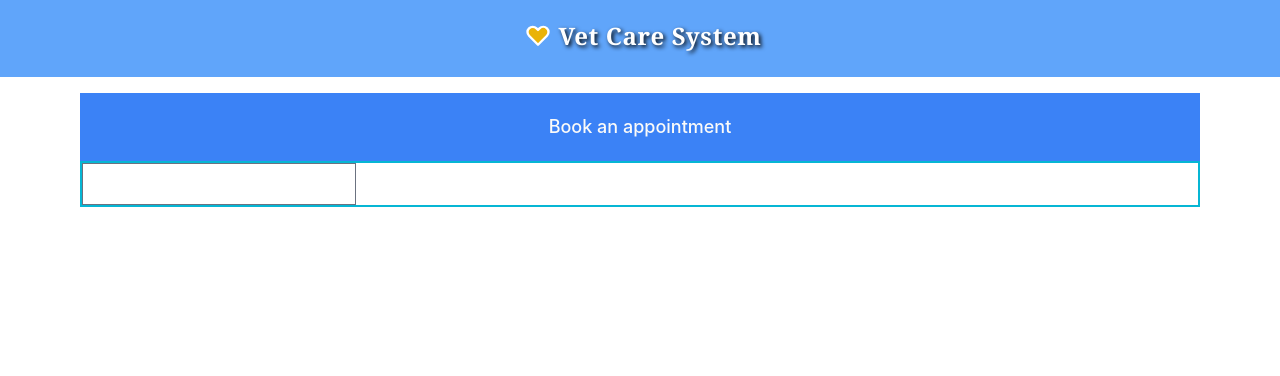
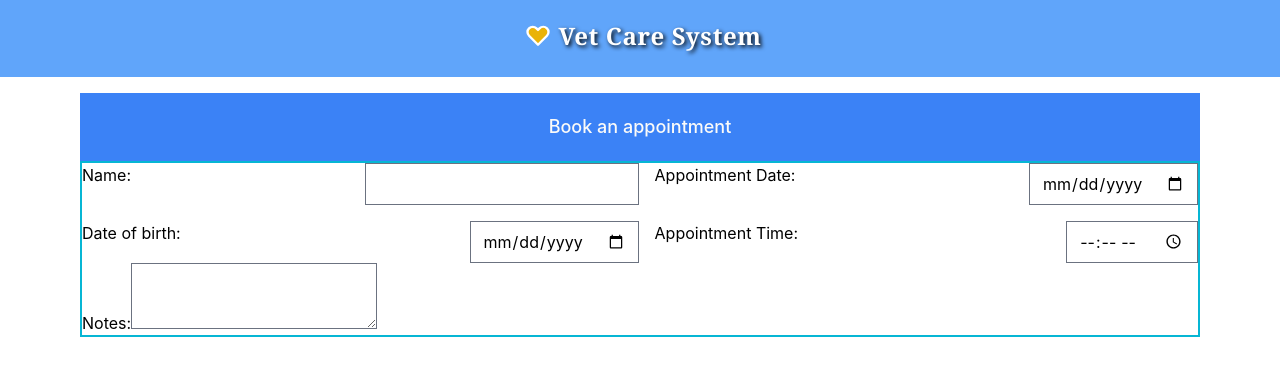
Before and after one commit to BillalAsif/vetbooking, a React (Create React App) app: page / in a window 1280 px wide. Shown: the top 376 px of the page. Built offline with nearby package versions, Linux system fonts and the light colour scheme.

Commit message:
forms added

```diff
--- a/src/Booking.js
+++ b/src/Booking.js
@@ -9,17 +9,18 @@ const Book = () => {
                     <h1 className="text-center py-5 text-stone-50 font-medium text-lg">Book an appointment</h1>
                 </div>
                 <div className="border-cyan-500 border-2">
-                    <div className="grid-rows-3">
-                        <div>
-                            <input type="text" />
-                        </div>
-                        <div>
 
-                        </div>
-                        <div>
+                    <div className="grid grid-rows-2 grid-flow-col gap-4">
+                        <div><p className="inline-block">Name: </p><input className="float-right" type="text" /></div>
+                        <div><p className="inline-block">Date of birth: </p><input className="float-right" type="date" /></div>
+                        <div><p className="inline-block">Appointment Date: </p><input className="float-right" type="date" /></div>
+                        <div><p className="inline-block">Appointment Time: </p><input className="float-right" type="time" /></div>
+                    </div>
 
-                        </div>
+                    <div className="block">
+                        <p className="inline-block">Notes: </p><textarea className="inline-block" type="textarea" />
                     </div>
+
                 </div>
             </div>
         </>
```
